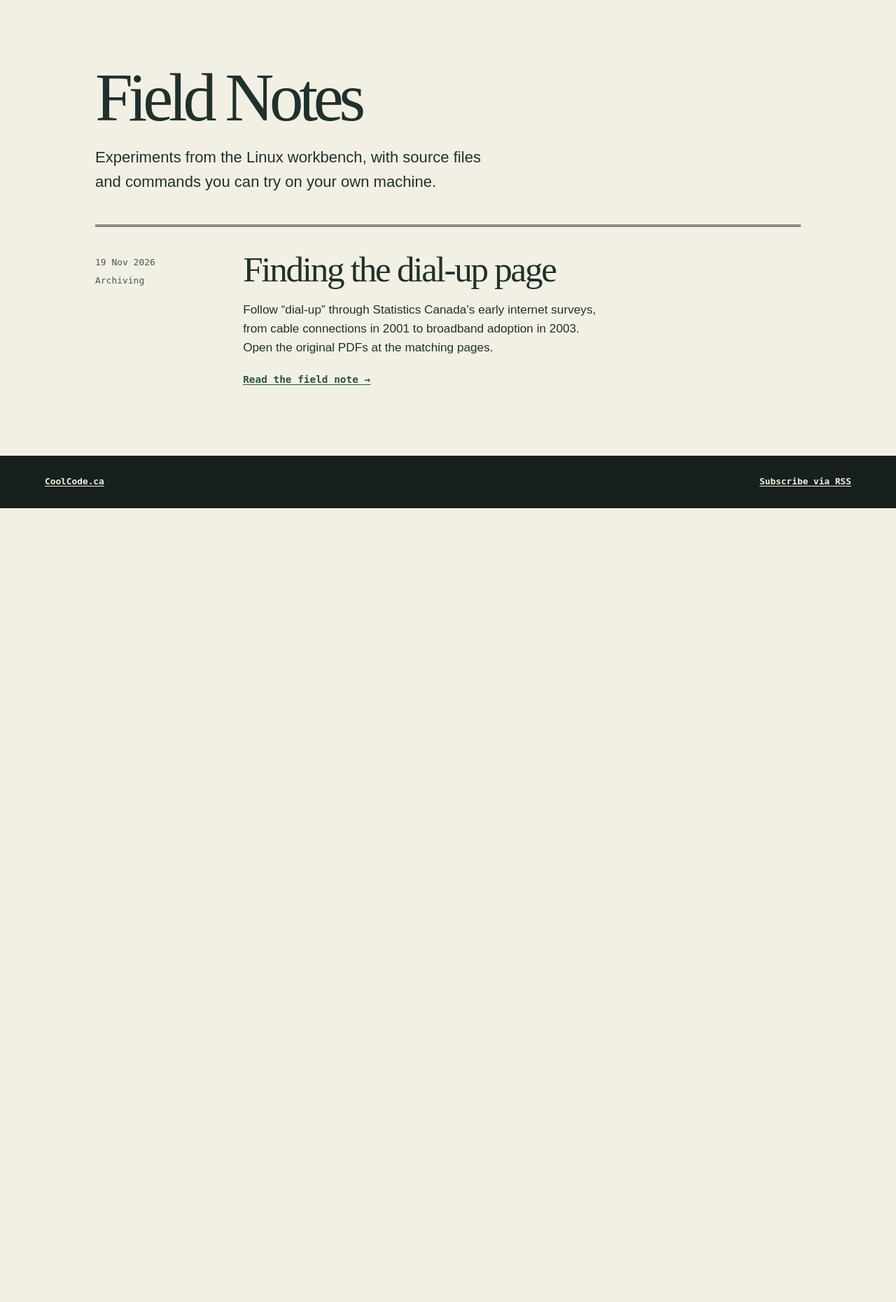
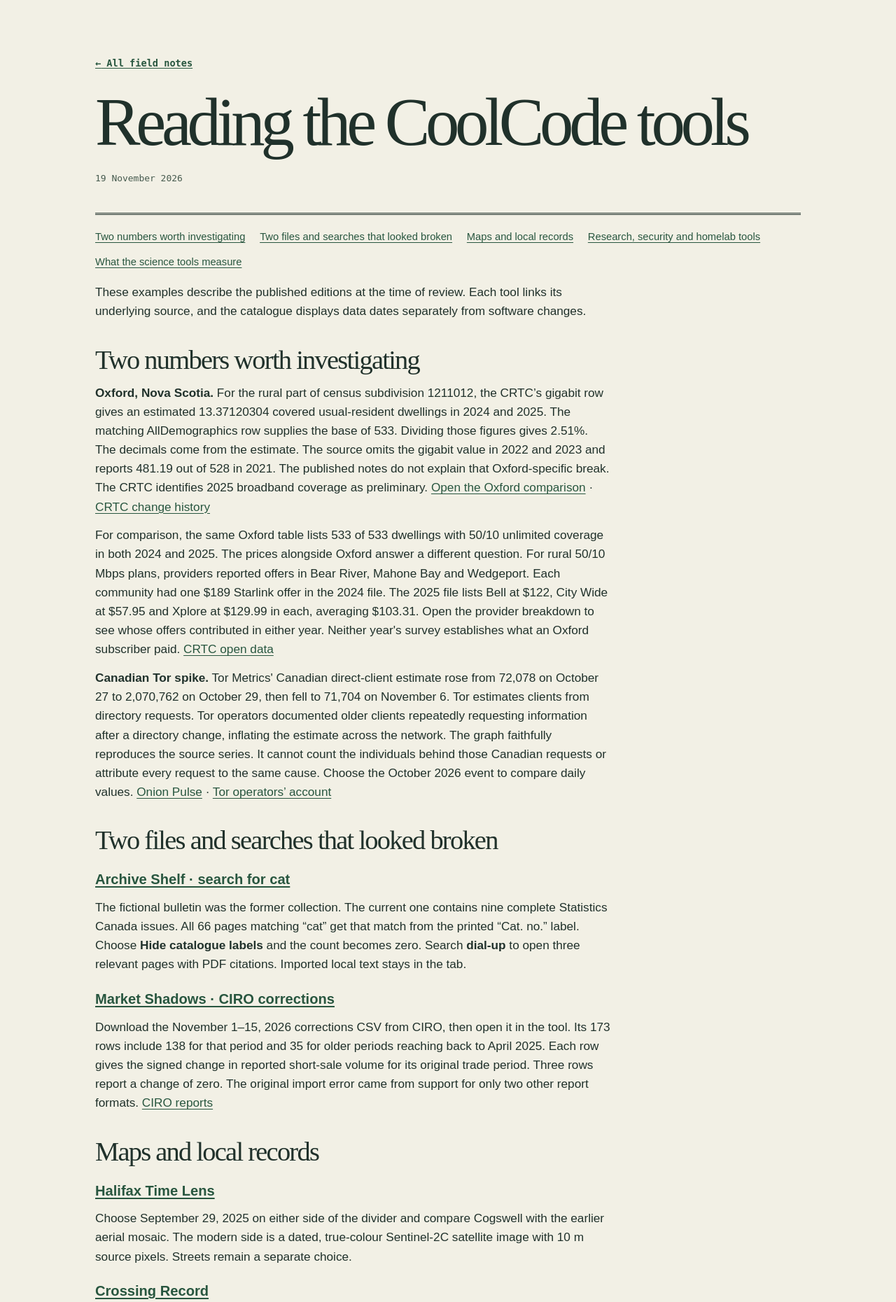
Before and after one commit to jsdyer/jsdyer.github.io, a PHP site: page /reading-the-tools/index.html in a window 1280 px wide. Shown: the part 74-1934 px from the top of the page at 70% size. Before the commit the page ends 800 px from the top, so only its background shows below. Run offline with PHP 8.4, Linux system fonts and the light colour scheme.

Commit message:
Publish worked examples and sync the expanded CoolCode tools

```diff
--- a/field-notes/index.html
+++ b/field-notes/index.html
@@ -18,8 +18,16 @@
   <main class="wrap" id="main">
     <header class="opening">
       <h1>Field Notes</h1>
-      <p>Experiments from the Linux workbench, with source files and commands you can try on your own machine.</p>
+      <p>Explore the records behind CoolCode’s tools and repeat experiments from the Linux workbench.</p>
     </header>
+    <article class="entry">
+      <div class="entry-meta"><time datetime="2026-11-19">19 Nov 2026</time><span>Public data</span></div>
+      <div>
+        <h2><a href="reading-the-tools/">Reading the CoolCode tools</a></h2>
+        <p>What happened to Oxford’s gigabit coverage, why Tor’s Canadian estimate spiked and what else you can learn from 35 CoolCode tools.</p>
+        <a class="text-link" href="reading-the-tools/">Read the field guide <span aria-hidden="true">→</span></a>
+      </div>
+    </article>
     <article class="entry">
       <div class="entry-meta"><time datetime="2026-11-19">19 Nov 2026</time><span>Archiving</span></div>
       <div>
--- a/field-notes/notes.css
+++ b/field-notes/notes.css
@@ -75,3 +75,8 @@ pre code { font-size: inherit; overflow-wrap: normal; }
   .prose h2 { break-after: avoid; font-size: 17pt; }
   pre { white-space: pre-wrap; overflow-wrap: anywhere; color: #000; background: #fff; border: 1px solid #777; }
 }
+
+.guide-nav ul { display: flex; flex-wrap: wrap; gap: .55rem 1.3rem; padding: 0; list-style: none; }
+.guide-nav a { font-size: .92rem; }
+.field-guide { max-width: 77ch; }
+.field-guide h3 { margin: 1.4rem 0 .45rem; line-height: 1.3; }
--- /dev/null
+++ b/field-notes/reading-the-tools/index.html
@@ -0,0 +1,103 @@
+<!doctype html>
+<html lang="en-CA">
+<head>
+  <meta charset="utf-8">
+  <meta name="viewport" content="width=device-width, initial-scale=1">
+  <meta name="description" content="What happened to Oxford’s gigabit coverage, why Tor’s Canadian estimate spiked and what else you can learn from 35 CoolCode tools.">
+  <title>Reading the CoolCode tools · CoolCode Field Notes</title>
+  <link rel="icon" href="/favicon.svg" type="image/svg+xml">
+  <link rel="alternate" type="application/rss+xml" title="CoolCode Field Notes" href="../feed.xml">
+  <link rel="stylesheet" href="../notes.css">
+</head>
+<body>
+  <a class="skip" href="#main">Skip to content</a>
+  <header class="masthead"><div class="mast-inner">
+    <a class="wordmark" href="/"><span aria-hidden="true">&gt;_</span> CoolCode<span class="domain">.ca</span></a>
+    <nav aria-label="Site"><a href="/#projects">Projects</a><a href="../feed.xml">RSS feed</a></nav>
+  </div></header>
+  <main class="wrap" id="main">
+    <article>
+      <header class="article-head">
+        <a href="../"><span aria-hidden="true">←</span> All field notes</a>
+        <h1>Reading the CoolCode tools</h1>
+        <time datetime="2026-11-19">19 November 2026</time>
+      </header>
+      <nav class="guide-nav" aria-label="In this guide"><ul><li><a href="#two-numbers-worth-investigating">Two numbers worth investigating</a></li><li><a href="#two-files-and-searches-that-looked-broken">Two files and searches that looked broken</a></li><li><a href="#maps-and-local-records">Maps and local records</a></li><li><a href="#research-security-and-homelab-tools">Research, security and homelab tools</a></li><li><a href="#what-the-science-tools-measure">What the science tools measure</a></li></ul></nav>
+      <div class="prose field-guide">
+        <p>These examples describe the published editions at the time of review. Each tool links its underlying source, and the catalogue displays data dates separately from software changes.</p>
+        <h2 id="two-numbers-worth-investigating">Two numbers worth investigating</h2>
+        <p><strong>Oxford, Nova Scotia.</strong> For the rural part of census subdivision 1211012, the CRTC’s gigabit row gives an estimated 13.37120304 covered usual-resident dwellings in 2024 and 2025. The matching AllDemographics row supplies the base of 533. Dividing those figures gives 2.51%. The decimals come from the estimate. The source omits the gigabit value in 2022 and 2023 and reports 481.19 out of 528 in 2021. The published notes do not explain that Oxford-specific break. The CRTC identifies 2025 broadband coverage as preliminary. <a href="https://coolcode.ca/telecompulse/?example=oxford">Open the Oxford comparison</a> · <a href="https://crtc.gc.ca/eng/publications/reports/policymonitoring/chg.htm">CRTC change history</a></p>
+        <p>For comparison, the same Oxford table lists 533 of 533 dwellings with 50/10 unlimited coverage in both 2024 and 2025. The prices alongside Oxford answer a different question. For rural 50/10 Mbps plans, providers reported offers in Bear River, Mahone Bay and Wedgeport. Each community had one $189 Starlink offer in the 2024 file. The 2025 file lists Bell at $122, City Wide at $57.95 and Xplore at $129.99 in each, averaging $103.31. Open the provider breakdown to see whose offers contributed in either year. Neither year&#x27;s survey establishes what an Oxford subscriber paid. <a href="https://crtc.gc.ca/eng/publications/reports/PolicyMonitoring/cmrd.htm">CRTC open data</a></p>
+        <p><strong>Canadian Tor spike.</strong> Tor Metrics&#x27; Canadian direct-client estimate rose from 72,078 on October 27 to 2,070,762 on October 29, then fell to 71,704 on November 6. Tor estimates clients from directory requests. Tor operators documented older clients repeatedly requesting information after a directory change, inflating the estimate across the network. The graph faithfully reproduces the source series. It cannot count the individuals behind those Canadian requests or attribute every request to the same cause. Choose the October 2026 event to compare daily values. <a href="https://coolcode.ca/onionpulse/?metric=relay&amp;country=ca&amp;from=2026-10-20&amp;to=2026-11-10">Onion Pulse</a> · <a href="https://forum.torproject.org/t/snowflake-daily-operations-october-2026-update/22421">Tor operators’ account</a></p>
+        <h2 id="two-files-and-searches-that-looked-broken">Two files and searches that looked broken</h2>
+        <h3><a href="https://coolcode.ca/archive-shelf/?q=cat">Archive Shelf · search for cat</a></h3>
+        <p>The fictional bulletin was the former collection. The current one contains nine complete Statistics Canada issues. All 66 pages matching “cat” get that match from the printed “Cat. no.” label. Choose <strong>Hide catalogue labels</strong> and the count becomes zero. Search <strong>dial-up</strong> to open three relevant pages with PDF citations. Imported local text stays in the tab.</p>
+        <h3><a href="https://coolcode.ca/marketshadows/">Market Shadows · CIRO corrections</a></h3>
+        <p>Download the November 1–15, 2026 corrections CSV from CIRO, then open it in the tool. Its 173 rows include 138 for that period and 35 for older periods reaching back to April 2025. Each row gives the signed change in reported short-sale volume for its original trade period. Three rows report a change of zero. The original import error came from support for only two other report formats. <a href="https://www.ciro.ca/markets/reports-statistics-and-other-information/short-sale-trading-statistics-and-reports">CIRO reports</a></p>
+        <h2 id="maps-and-local-records">Maps and local records</h2>
+        <h3><a href="https://coolcode.ca/halifaxtimelens/#story=cogswell">Halifax Time Lens</a></h3>
+        <p>Choose September 29, 2025 on either side of the divider and compare Cogswell with the earlier aerial mosaic. The modern side is a dated, true-colour Sentinel-2C satellite image with 10 m source pixels. Streets remain a separate choice.</p>
+        <h3><a href="https://coolcode.ca/crossingrecord/">Crossing Record</a></h3>
+        <p>Select an ICBC junction dot and compare recorded crashes before and after a reference year. The map shows 1,247 published locations for 1,245 junction names. Counts depend on incident reporting and traffic exposure. A change in counts alone cannot establish the effect of a road project.</p>
+        <h3><a href="https://coolcode.ca/streetworkdiary/">Streetwork Diary</a></h3>
+        <p>Select a Halifax community polygon and a request type. The colour counts the selected records for that community. Requests without a matched community remain in the totals. A closed request can still lack a published repair outcome.</p>
+        <h3><a href="https://coolcode.ca/trailglass/">Trailglass</a> and <a href="https://coolcode.ca/coalbelow/">Coal Below</a></h3>
+        <p>Streets and landmarks give the geometry context. In Trailglass, compare municipal routes or inspect a local GPX. In Coal Below, toggle seams and historical workings separately around Springhill or Sydney Mines.</p>
+        <h3><a href="https://coolcode.ca/welllayers/?left=BC-30145&amp;right=NS-000119&amp;units=m&amp;depth=20">Well Layers</a></h3>
+        <p>Read both logs at 20 m. Langley 30145 records coarse sand there, while Hammonds Plains 000119 records shale / unknown. A common depth scale, selectable bands and separate markings for gaps and log ends make the difference visible. The colours illustrate each recorded interval. Similar breaks alone give no basis for connecting aquifers across provinces.</p>
+        <h3><a href="https://coolcode.ca/lakeprofiles/">Lake Profiles</a></h3>
+        <p>Choose a Halifax-area station and compare temperature or dissolved oxygen at a measured depth on two dates. At Chocolate Lake, the recorded temperature at 6 m was 9.7 °C on May 2, 2022 and 22.4 °C on August 10, 2023. The edition covers 77 repeat-sampled deep-water stations and 9,461 depth records. Five of those records lack a temperature value. Station counts can include more than one basin on a lake.</p>
+        <h3><a href="https://coolcode.ca/parkvisits/">Park Visits</a></h3>
+        <p>Compare Fort Langley and Halifax Citadel on trend lines or choose one fiscal year for a bar comparison. The series covers 134 published place names across 25 fiscal years. Visits can include repeat entries.</p>
+        <h3><a href="https://coolcode.ca/snowcourses/">Snow Courses</a></h3>
+        <p>Follow the October-to-September snow season at one BC station. Compare snow depth or snow water equivalent with earlier observations from the same part of the season and check how many years contribute to the median.</p>
+        <h3><a href="https://coolcode.ca/spectrumatlas/">Spectrum Atlas</a></h3>
+        <p>Pick any of the ten provinces or three territories and search the two ISED technical extracts by frequency, call sign or distance. The edition has 2,218,198 technical records in 26 regional files. The dots locate published radio assignments.</p>
+        <h3><a href="https://coolcode.ca/shipwrecks/">Shipwreck Explorer</a></h3>
+        <p>Switch from Nova Scotia’s 4,939 historical entries to 18 documented sites around Tobermory, Ontario. The Ontario edition uses Parks Canada’s Fathom Five guides and preserves approximate dates and deliberate sinkings.</p>
+        <h3><a href="https://coolcode.ca/salmonlines/">Salmon Lines</a></h3>
+        <p>Pick a river, population and measure. DFO estimated 4,851 naturally spawning adult Adams River sockeye in 2023 and 354 in 2024. Those figures concern that spawning population and adult category. Survey gaps, methods and life stage matter when comparing years.</p>
+        <h3><a href="https://coolcode.ca/clamground/">Clam Grounds</a></h3>
+        <p>Landed weight is the commercial quantity in kilograms of live-weight equivalent for DFO’s combined clams category, assigned to the province of landing. An <strong>x</strong> means the agency withheld the amount for confidentiality. Both 2007 Nova Scotia amounts carry that mark. Its codebook gives no cell-specific trigger or threshold. An empty field is unreported. A numeric zero and a small published catch each retain their own meaning.</p>
+        <h2 id="research-security-and-homelab-tools">Research, security and homelab tools</h2>
+        <h3><a href="https://coolcode.ca/patchsignal/">Patch Signal</a> and <a href="https://coolcode.ca/exploitgraveyard/">The Exploit Graveyard</a></h3>
+        <p>Start in Patch Signal with a CVE from your inventory to check affected versions, patch guidance and FIRST’s EPSS estimate. Start in the Graveyard with a Canadian Cyber Centre notice to see which CVEs it cites and which also appear in CISA’s known-exploited catalogue. Patch Signal carries the selected CVE into a Canadian-notice search.</p>
+        <h3><a href="https://coolcode.ca/tariffxray/">Tariff X-Ray</a></h3>
+        <p>This is a Canadian telecom rate schedule. For example, in Ontario and Quebec a competing ISP pays Bell $68.26 for fibre access in the 3–1,500 Mbps tier under the cited order. A separate capacity rate is $44.19 per 100 Mbps. Neither number specifies a household bill or an import duty. <a href="https://web.crtc.gc.ca/eng/archive/2026/2026-77.htm">CRTC order, appendix 1</a></p>
+        <h3><a href="https://coolcode.ca/rack-recipes/">Rack Recipes</a></h3>
+        <p>Choose among 12 services for a home server. For a personal archive, pair FreshRSS and linkding with changedetection.io. For a media server, try Navidrome and Audiobookshelf. Set ports, choose storage, read the startup steps and export or reopen the Compose file.</p>
+        <h3><a href="https://coolcode.ca/libraryworkbench/#tape-planner">Library Workbench</a></h3>
+        <p>Bring an actual tape list. Enter three tapes of 60, 90 and 45 minutes to budget 3 h 15 min of transfer time plus setup, with about 13 GB of storage. Check the equipment directory for video standards, audio reels, film and floppy disks. Enter 90 minutes and 30 g in the 3D print planner. Richmond estimates $6.50, and the Halifax view checks its published time limit. The Halifax view puts opening hours, program counts and attendance from the provincial survey alongside the library’s own annual report.</p>
+        <h3><a href="https://coolcode.ca/patentattic/">Patent Attic</a></h3>
+        <p>Use the historical collection for the 22 curated publications and the 14,556-entry CIPO pre-grant queue dated November 17, 2026 to search by applicant, title, number or technology class. A queue entry identifies a pending application at the date of that workbook. Try application <strong>3016489</strong>, Gearing System, or the technology subclass <strong>G01S</strong>.</p>
+        <h3><a href="https://coolcode.ca/corporateghosts/">Corporate Ghosts</a></h3>
+        <p>Choose federal records, a live BC OrgBook search or the 369-entry Nova Scotia register of co-operatives dated June 8, 2026. Other NS entity types lead to the provincial registry. Each source has its own coverage and legal status vocabulary.</p>
+        <h3><a href="https://coolcode.ca/photolab/">Photo Lab</a></h3>
+        <p>Adjust exposure, contrast, saturation and warmth. Rotate or flip, compare the original tones on the same crop and export the edited pixels.</p>
+        <h3><a href="https://coolcode.ca/mediaechoes/">Media Echoes</a></h3>
+        <p>Filter by title, creator, collection, year and excluded terms. Start with a specific title and year such as Myst in 1993 or Encarta in 1995. Narrow the Internet Archive results and inspect an individual item&#x27;s available files.</p>
+        <h3><a href="https://coolcode.ca/evidencelab/">Evidence Lab</a></h3>
+        <p>Start with the 230-page Nova Scotia bridge inspection disclosure or open your own searchable PDF. Try the guided Allain Creek question, inspect physical page 2, pin an excerpt and carry its citation into a research brief.</p>
+        <h2 id="what-the-science-tools-measure">What the science tools measure</h2>
+        <h3><a href="https://coolcode.ca/airpair/?station=lake-major&amp;start=2023-05-27">Air Pair · Lake Major</a></h3>
+        <p>On May 30, 2023 at 23:00 UTC, the monitor read 71.2 µg/m³ of PM2.5 and the CAMS model estimated 85.4 at the same hour. The model peaked an hour later. Pick a threshold and inspect matched, missed and extra hours over the week.</p>
+        <h3><a href="https://coolcode.ca/auroratrace/?night=2024-10-10">Aurora Trace</a></h3>
+        <p>Trace a NASA-linked storm to Canadian ground instruments. On October 10, 2024 at 23:25 UTC, Victoria was 552 nT above its reference and St. John’s was 622 nT below. The same storm produced different local magnetic responses. Those readings alone cannot establish who saw an aurora.</p>
+        <h3><a href="https://coolcode.ca/plumediary/">Plume Diary</a></h3>
+        <p>Compare satellite images at the Fraser mouth on June 21 and 28, 2021 with the Hope flow record. The second date had 680 m³/s more upstream flow at the zero-day comparison. Change the travel-time assumption and inspect the plume alongside clouds and coastal conditions.</p>
+        <h3><a href="https://coolcode.ca/chirproom/">Chirp Room</a></h3>
+        <p>Test a two-detector measurement. For GW150914, try the published seven-millisecond timing adjustment and polarity reversal. The correlation around the merger rises from 0.018 to 0.589. An equally long earlier stretch stays close to zero.</p>
+        <h3><a href="https://coolcode.ca/nightfinder/">Nightfinder</a></h3>
+        <p>Select a 30-, 60-, 90- or 120-minute session in Langley or Halifax. Require a moonless interval, pick a target and read the start time, lowest sampled altitude and compass bearing. The result is a geometry-based observing window.</p>
+        <h3><a href="https://coolcode.ca/otherworldnames/#namesakes">Otherworld Names</a></h3>
+        <p>Explore 134 names shared by the Moon and Mars in this edition. Balboa&#x27;s lunar crater honours an explorer and its Martian namesake takes its name from a Panamanian town. Read the official origins and locate either feature.</p>
+        <h3><a href="https://coolcode.ca/forecastreceipt/">Forecast Receipt</a></h3>
+        <p>Pick a station, provider and an hour from a saved receipt, then follow that provider’s successive predictions for that hour. When ECCC publishes a usable temperature, the tool shows the error for each forecast. The capture pilot began November 19, 2026. An hour awaiting observation has no score yet.</p>
+        <h3><a href="https://coolcode.ca/flybyfiles/">Flyby Files</a></h3>
+        <p>Follow six asteroid cases and distinguish the time of closest approach, discovery, and earliest observation used later in the orbit. For 2024 MK, scientists could use a 2014 measurement after the fact, although discovery came only 13 days before the 2024 flyby.</p>
+      </div>
+    </article>
+  </main>
+  <footer><div class="foot-inner"><a href="../">All field notes</a><a href="../feed.xml">Subscribe via RSS</a></div></footer>
+</body>
+</html>
--- a/templates/index.html
+++ b/templates/index.html
@@ -106,7 +106,7 @@
         <p class="tool-empty" id="tool-empty" hidden>No tools matched. Try a shorter search or clear the filter.</p>
         <section class="tool-collection" id="browser-tools" data-tool-collection aria-labelledby="browser-heading">
           <div class="collection-heading"><h2 id="browser-heading">Use in your browser</h2><span class="collection-count">{{BROWSER_COUNT}} tools</span></div>
-          <p class="collection-intro">Open a tool and use it here. No installation needed. Some tools ask you to select a file or paste data.</p>
+          <p class="collection-intro">Open a tool and use it here. No installation needed. Some tools ask you to select a file or paste data. <a href="/field-notes/reading-the-tools/">Explore 35 worked examples</a>.</p>
         <div class="workbench-layout">
           <nav class="workbench-nav" aria-label="Tool categories">
 {{CATEGORY_NAV}}
```
Also changed, not shown: field-notes/feed.xml (+8 -0 lines), README.md, data/tools.json.
